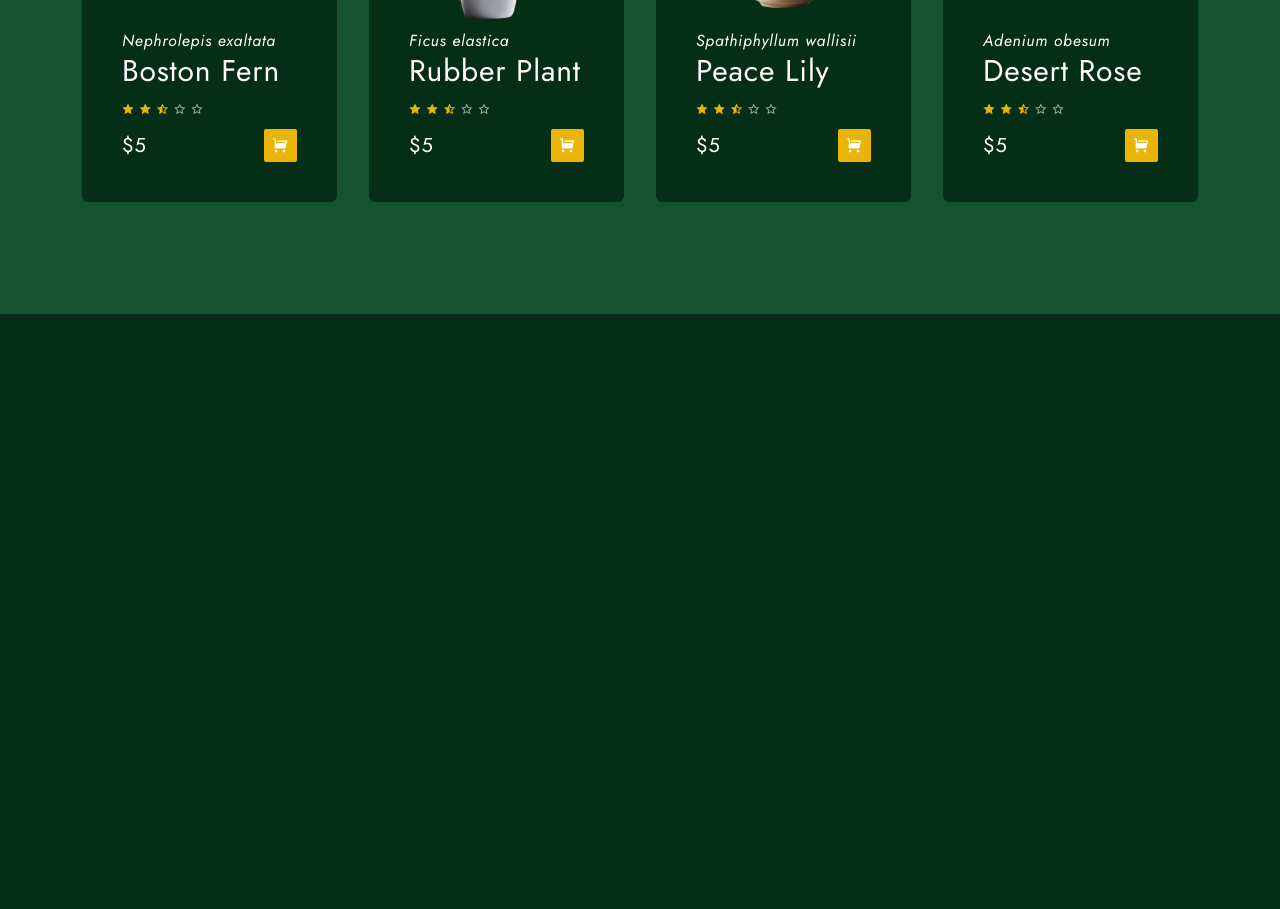
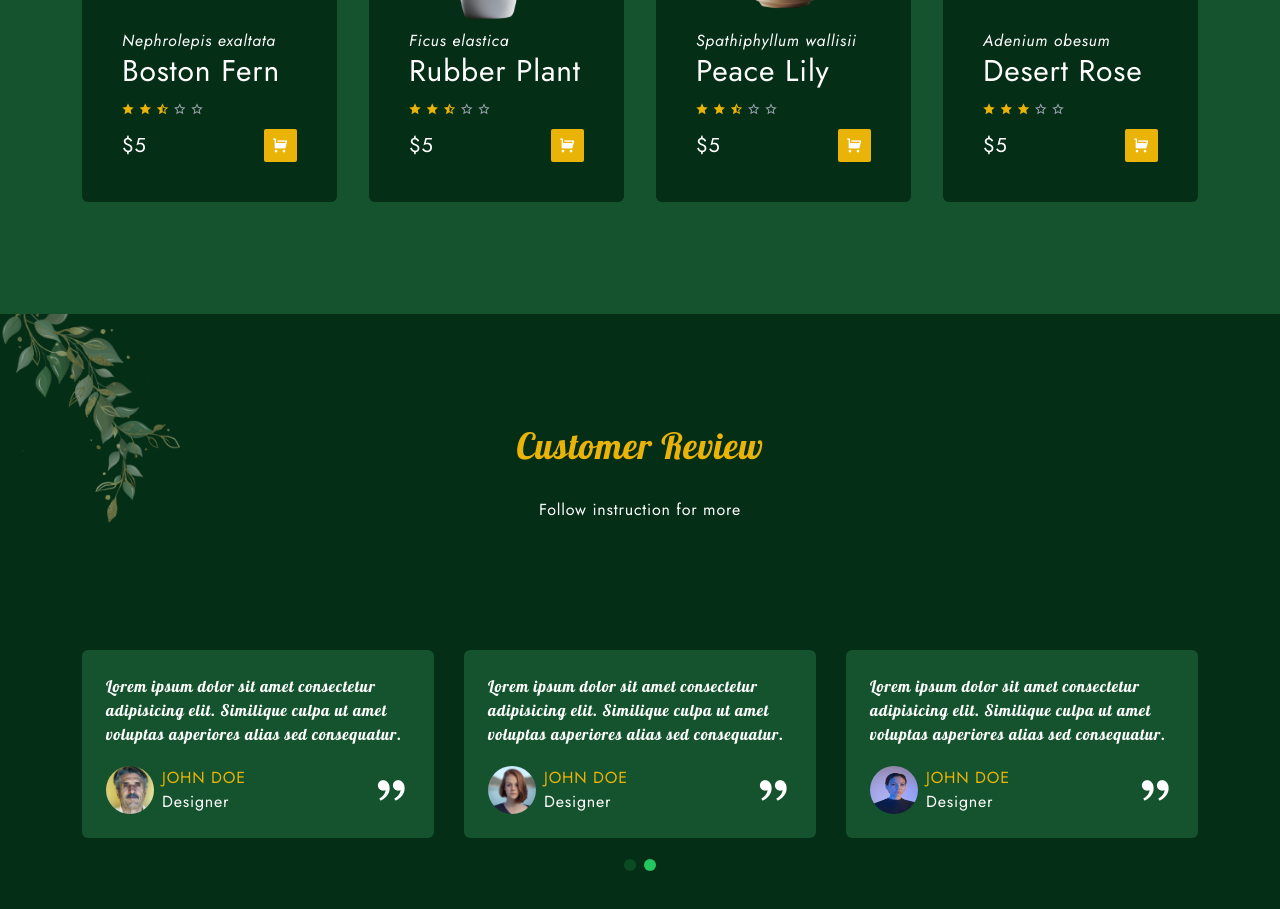
Before and after one commit to pranto113015/Plants-Website-Using-tailwindCss, a website: page index.html in a window 1280 px wide. Shown: the part 2710-3619 px from the top of the page. Before the commit the page ends 3248 px from the top, so only its background shows below. Drawn offline with nearby package versions, Linux system fonts and the light colour scheme.

Commit message:
add review section

```diff
--- a/index.html
+++ b/index.html
@@ -15,7 +15,9 @@
   <link rel="stylesheet" href="https://cdnjs.cloudflare.com/ajax/libs/remixicon/4.2.0/remixicon.min.css" />
 
   <!--~~~~~~~~~~~~~~~ Swiper's CSS ~~~~~~~~~~~~~~~-->
+  <link rel="stylesheet" href="https://cdn.jsdelivr.net/npm/swiper@11/swiper-bundle.min.css" />
 
+  <!--~~~~~~~~~~~~~~~ Output CSS ~~~~~~~~~~~~~~~-->
   <link rel="stylesheet" href="./output.css">
 
   <title>Plant Website</title>
@@ -357,7 +359,7 @@
           <div class="text-yellow-500 text-xs py-3">
             <i class="ri-star-fill"></i>
             <i class="ri-star-fill"></i>
-            <i class="ri-star-half-fill"></i>
+            <i class="ri-star-fill"></i>
             <i class="ri-star-line text-gray-400"></i>
             <i class="ri-star-line text-gray-400"></i>
           </div>
@@ -376,8 +378,100 @@
 
 
     <!--~~~~~~~~~~~~~~~ Review ~~~~~~~~~~~~~~~-->
-    <section id="review">
+    <section id="review" class="relative mb-20 md:mb-28 overflow-hidden">
+      <div class="absolute -top-8 -left-12 opacity-50">
+        <img src="./assets/img/leaf-4.png" alt="leaf-4" class="w-40 md:w-52 xl:w-64">
+      </div>
+      <div class="flex flex-col items-center gap-8 text-center mb-10 md:mb-20">
+        <h2 class="title">Customer Review</h2>
+        <p class="max-w-2xl">Follow instruction for more</p>
+      </div>
 
+      <div class="container ">
+        <div class="swiper py-12">
+          <ul class="swiper-wrapper">
+
+            <li class="swiper-slide">
+              <div class="flex flex-col gap-5 bg-green-900 rounded-md p-6">
+                <p class="font-Lobster">Lorem ipsum dolor sit amet consectetur adipisicing elit. Similique culpa ut amet
+                  voluptas asperiores
+                  alias sed consequatur.</p>
+                <div class="flex items-center">
+                  <img src="./assets/img/review-1.jpg" alt="review_image" class="w-12 h-12 rounded-full">
+                  <div class="ml-2">
+                    <p class="text-yellow-500 uppercase">John doe</p>
+                    <p>Designer</p>
+                  </div>
+                  <i class="ri-double-quotes-r text-4xl ml-auto"></i>
+
+                </div>
+
+              </div>
+            </li>
+
+
+            <li class="swiper-slide">
+              <div class="flex flex-col gap-5 bg-green-900 rounded-md p-6">
+                <p class="font-Lobster">Lorem ipsum dolor sit amet consectetur adipisicing elit. Similique culpa ut amet
+                  voluptas asperiores
+                  alias sed consequatur.</p>
+                <div class="flex items-center">
+                  <img src="./assets/img/review-2.jpg" alt="review_image" class="w-12 h-12 rounded-full">
+                  <div class="ml-2">
+                    <p class="text-yellow-500 uppercase">John doe</p>
+                    <p>Designer</p>
+                  </div>
+                  <i class="ri-double-quotes-r text-4xl ml-auto"></i>
+
+                </div>
+
+              </div>
+            </li>
+
+
+            <li class="swiper-slide">
+              <div class="flex flex-col gap-5 bg-green-900 rounded-md p-6">
+                <p class="font-Lobster">Lorem ipsum dolor sit amet consectetur adipisicing elit. Similique culpa ut amet
+                  voluptas asperiores
+                  alias sed consequatur.</p>
+                <div class="flex items-center">
+                  <img src="./assets/img/review-3.jpg" alt="review_image" class="w-12 h-12 rounded-full">
+                  <div class="ml-2">
+                    <p class="text-yellow-500 uppercase">John doe</p>
+                    <p>Designer</p>
+                  </div>
+                  <i class="ri-double-quotes-r text-4xl ml-auto"></i>
+
+                </div>
+
+              </div>
+            </li>
+
+
+            <li class="swiper-slide">
+              <div class="flex flex-col gap-5 bg-green-900 rounded-md p-6">
+                <p class="font-Lobster">Lorem ipsum dolor sit amet consectetur adipisicing elit. Similique culpa ut amet
+                  voluptas asperiores
+                  alias sed consequatur.</p>
+                <div class="flex items-center">
+                  <img src="./assets/img/review-4.jpg" alt="review_image" class="w-12 h-12 rounded-full">
+                  <div class="ml-2">
+                    <p class="text-yellow-500 uppercase">John doe</p>
+                    <p>Designer</p>
+                  </div>
+                  <i class="ri-double-quotes-r text-4xl ml-auto"></i>
+
+                </div>
+
+              </div>
+            </li>
+
+          </ul>
+
+          <div class="swiper-pagination"></div>
+
+        </div>
+      </div>
     </section>
   </main>
 
@@ -397,7 +491,7 @@
   <!--~~~~~~~~~~~~~~~ Scroll Up ~~~~~~~~~~~~~~~-->
 
   <!--~~~~~~~~~~~~~~~ Swiper JS ~~~~~~~~~~~~~~~-->
-
+  <script src="https://cdn.jsdelivr.net/npm/swiper@11/swiper-bundle.min.js"></script>
   <!--~~~~~~~~~~ SCROLLREVEAL ~~~~~~~~~~-->
 
   <!--~~~~~~~~~~ mainjs ~~~~~~~~~~-->
--- a/input.css
+++ b/input.css
@@ -63,3 +63,7 @@
 .popular_card:hover img {
     @apply -top-8;
 }
+
+.swiper-pagination-bullet {
+    @apply bg-green-500 w-3 h-3;
+}
--- a/main.js
+++ b/main.js
@@ -23,7 +23,33 @@
 
 
 /*~~~~~~~~~~~~~~~ SWIPER ~~~~~~~~~~~~~~~*/
+const swiper = new Swiper('.swiper', {
+    // Optional parameters
+    speed: 400,
+    spaceBetween: 30,
+    autoplay: {
+        delay: 3000,
+        disableOnInteraction: false
+    },
+    // If we need pagination
+    pagination: {
+        el: '.swiper-pagination',
+        clickable: true
+    },
+    grabCursor: true,
+    breakpoints: {
+        640: {
+            slidesPerView: 1
+        },
+        768: {
+            slidesPerView: 2
+        },
+        1024: {
+            slidesPerView: 3
+        },
+    }
 
+});
 
 /*~~~~~~~~~~~~~~~ SCROLL SECTIONS ACTIVE LINK ~~~~~~~~~~~~~~~*/
 
```
Also changed, not shown: output.css.
